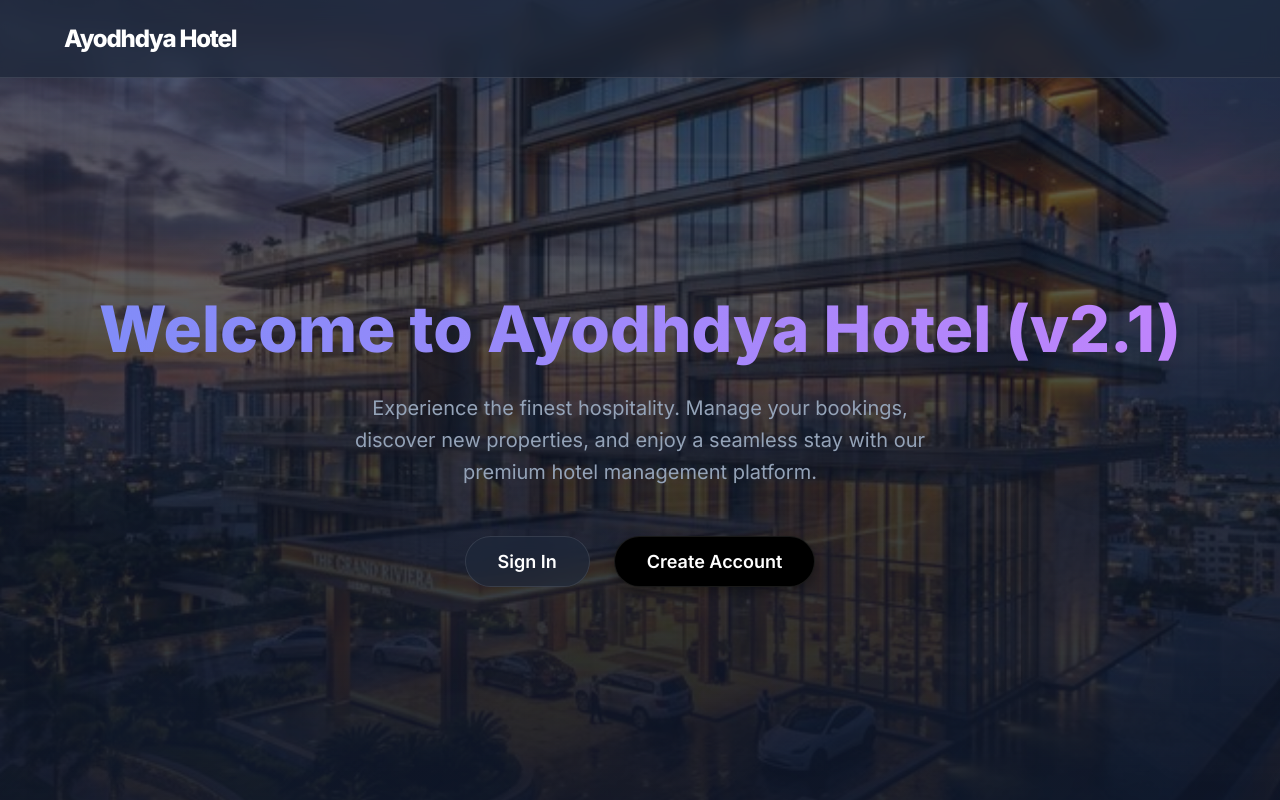
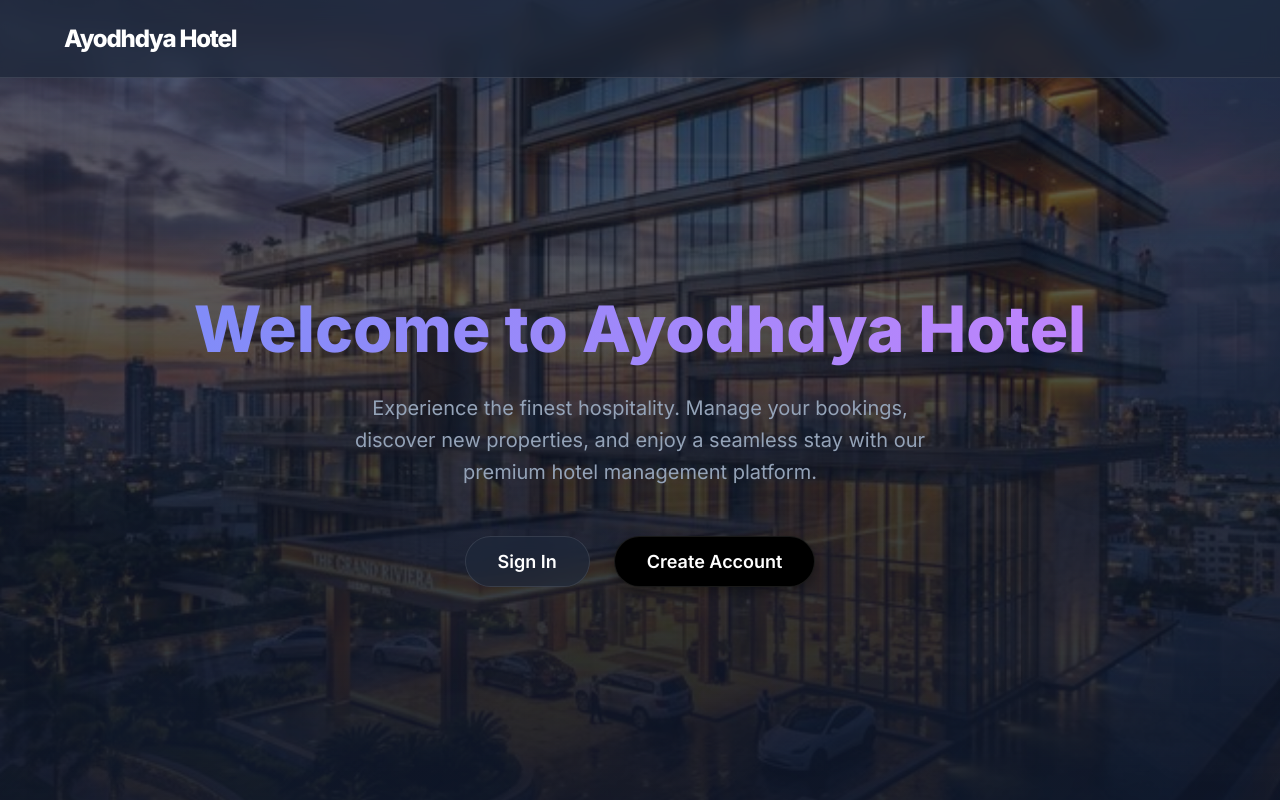
Before and after one commit to yodakumarbasappahugar-byte/HOTEL-MANGEMENT, a Next.js app in the folder frontend/: page / in a window 1280 px wide. Built offline with nearby package versions, Linux system fonts and the light colour scheme.

Commit message:
Remove (v2.1) abbreviation from homepage title

```diff
--- a/frontend/src/app/page.tsx
+++ b/frontend/src/app/page.tsx
@@ -12,7 +12,7 @@ export default function Home() {
       </nav>
 
       <main className="hero-container">
-        <h1>Welcome to Ayodhdya Hotel (v2.1)</h1>
+        <h1>Welcome to Ayodhdya Hotel</h1>
         <p className="subtitle">
           Experience the finest hospitality. Manage your bookings, discover new properties, and enjoy a seamless stay with our premium hotel management platform.
         </p>
```
